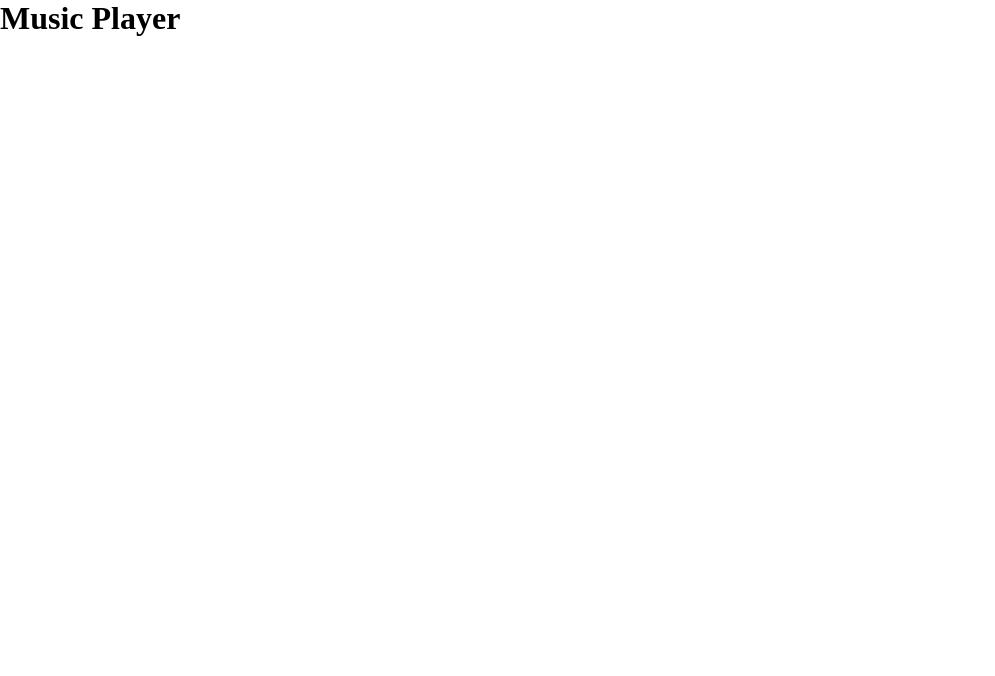
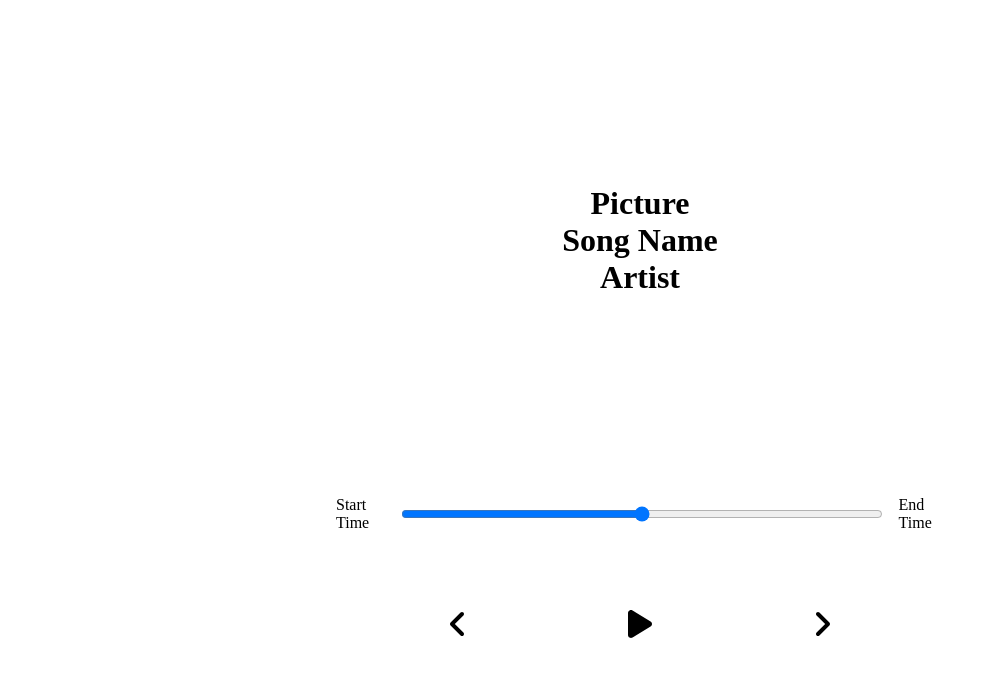
Before and after one commit to likeam/Music-Player, a React (Create React App) app: page / in a window 1280 px wide. Shown: the top 676 px of the page, without its empty margins (0-995 px from the left). Built offline with nearby package versions, Linux system fonts and the light colour scheme.

Commit message:
setting up uuid

```diff
--- a/package.json
+++ b/package.json
@@ -3,6 +3,9 @@
   "version": "0.1.0",
   "private": true,
   "dependencies": {
+    "@fortawesome/fontawesome-svg-core": "^6.1.1",
+    "@fortawesome/free-solid-svg-icons": "^6.1.1",
+    "@fortawesome/react-fontawesome": "^0.2.0",
     "@testing-library/jest-dom": "^5.16.4",
     "@testing-library/react": "^13.3.0",
     "@testing-library/user-event": "^13.5.0",
@@ -10,6 +13,7 @@
     "react": "^18.2.0",
     "react-dom": "^18.2.0",
     "react-scripts": "5.0.1",
+    "uuid": "^8.3.2",
     "web-vitals": "^2.1.4"
   },
   "scripts": {
--- a/src/App.js
+++ b/src/App.js
@@ -1,9 +1,15 @@
+import Player from './components/Player';
+import Song from './components/Song';
 import './styles/app.scss';
+
+//Adding components
+
 
 function App() {
   return (
     <div className="App">
-      <h1>Music Player</h1>
+      <Song />
+      <Player />
     </div>
   );
 }
--- /dev/null
+++ b/src/components/Player.js
@@ -0,0 +1,20 @@
+import React from 'react'
+import {FontAwesomeIcon } from '@fortawesome/react-fontawesome';
+import {faPlay, faAngleRight, faAngleLeft} from '@fortawesome/free-solid-svg-icons';
+
+export default function Player() {
+    return (
+        <div className='player'>
+            <div className="time-control">
+                <p>Start Time</p>
+                <input type="range" />
+                <p>End Time</p>
+            </div>
+            <div className="play-control">
+            <FontAwesomeIcon className='skip-back' size="2x" icon={faAngleLeft} />
+            <FontAwesomeIcon className='play' size="2x"  icon={faPlay} />
+            <FontAwesomeIcon className='skip-forward' size="2x"  icon={faAngleRight} />
+            </div>
+        </div>
+    )
+}
--- /dev/null
+++ b/src/components/Song.js
@@ -0,0 +1,11 @@
+import React from 'react'
+
+export default function Song() {
+    return (
+        <div className="song-container">
+            <h1>Picture</h1>
+            <h1>Song Name</h1>
+            <h1>Artist</h1>
+        </div>
+    )
+}
--- /dev/null
+++ b/src/styles/_player.scss
@@ -0,0 +1,29 @@
+.player{
+    min-height: 20vh;
+    display: flex;
+    flex-direction: column;
+    align-items: center;
+    justify-content: space-between;
+}
+.time-control{
+    width: 50%;
+    display: flex;
+
+    input {
+        width: 100%;
+        padding:  1rem 2rem;
+    }
+    p{
+        padding: 1rem;
+    }
+
+}
+.play-control{
+    display: flex;
+    justify-content: space-between;
+    align-items: center;
+    width: 30%;
+    svg{
+        cursor: pointer;
+    }
+}
--- /dev/null
+++ b/src/styles/_song.scss
@@ -0,0 +1,7 @@
+.song-container{
+    min-height: 60vh;
+    display: flex;
+    flex-direction: column;
+    align-items: center;
+    justify-content: center;
+}
--- a/src/styles/app.scss
+++ b/src/styles/app.scss
@@ -3,3 +3,6 @@
     padding: 0;
     box-sizing: border-box;
 }
+
+@import "./song";
+@import "./player";
```
Also changed, not shown: src/util.js (added, +64 -0 lines), 1 other file (tests, documents, lock files or other folders).
